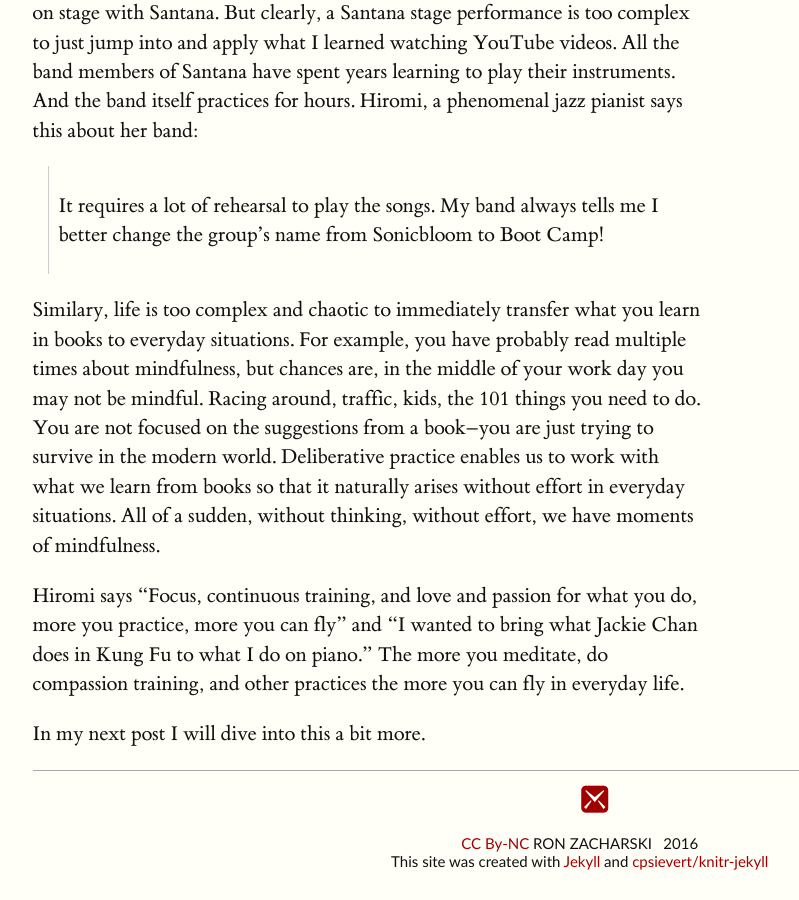
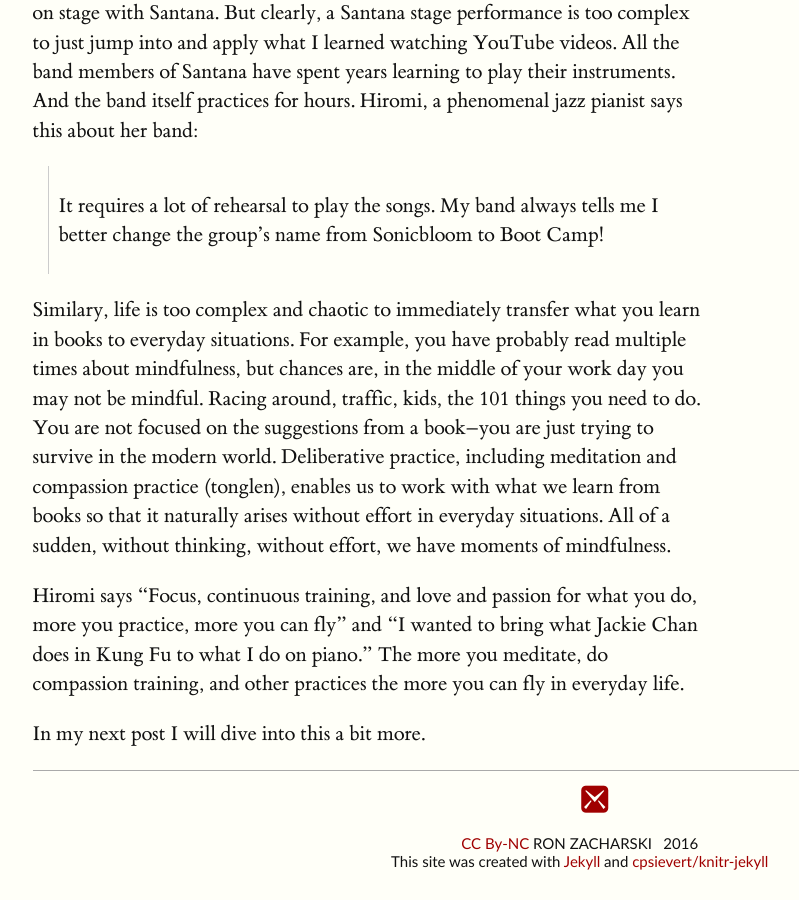
Before and after one commit to zacharski/beginnersmindzen.org, a Jekyll site: the page built from _posts/2016-06-06-cajon.md, in a window 1280 px wide and 900 px high, scrolled down 2343 px. Shown: the whole window, without its empty margins (75-874 px from the left). Built offline with Jekyll 4.4.1, drawn with Linux system fonts in a browser that asks for light colours.

Commit message:
revised cajon post

```diff
--- a/_posts/2016-06-06-cajon.md
+++ b/_posts/2016-06-06-cajon.md
@@ -31,7 +31,7 @@ But what about our spiritual life? <span class='marginnote'>This blog post is ne
 
 > It requires a lot of rehearsal to play the songs. My band always tells me I better change the group’s name from Sonicbloom to Boot Camp!
 
-Similary, life is too complex and chaotic to immediately transfer what you learn in books to everyday situations. For example, you have probably read multiple times about mindfulness, but chances are, in the middle of your work day you may not be mindful. Racing around, traffic, kids, the 101 things you need to do. You are not focused on the suggestions from a book--you are just trying to survive in the modern world. Deliberative practice enables us to work with what we learn from books so that it naturally arises without effort in everyday situations. All of a sudden, without thinking, without effort, we have moments of mindfulness.
+Similary, life is too complex and chaotic to immediately transfer what you learn in books to everyday situations. For example, you have probably read multiple times about mindfulness, but chances are, in the middle of your work day you may not be mindful. Racing around, traffic, kids, the 101 things you need to do. You are not focused on the suggestions from a book--you are just trying to survive in the modern world. Deliberative practice, including meditation and compassion practice (tonglen), enables us to work with what we learn from books so that it naturally arises without effort in everyday situations. All of a sudden, without thinking, without effort, we have moments of mindfulness.
 
 Hiromi says "Focus, continuous training, and love and passion for what you do, more you practice, more you can fly" and "I wanted to bring what Jackie Chan does in Kung Fu to what I do on piano." The more you meditate, do compassion training, and other practices the more you can fly in everyday life.
 
```
